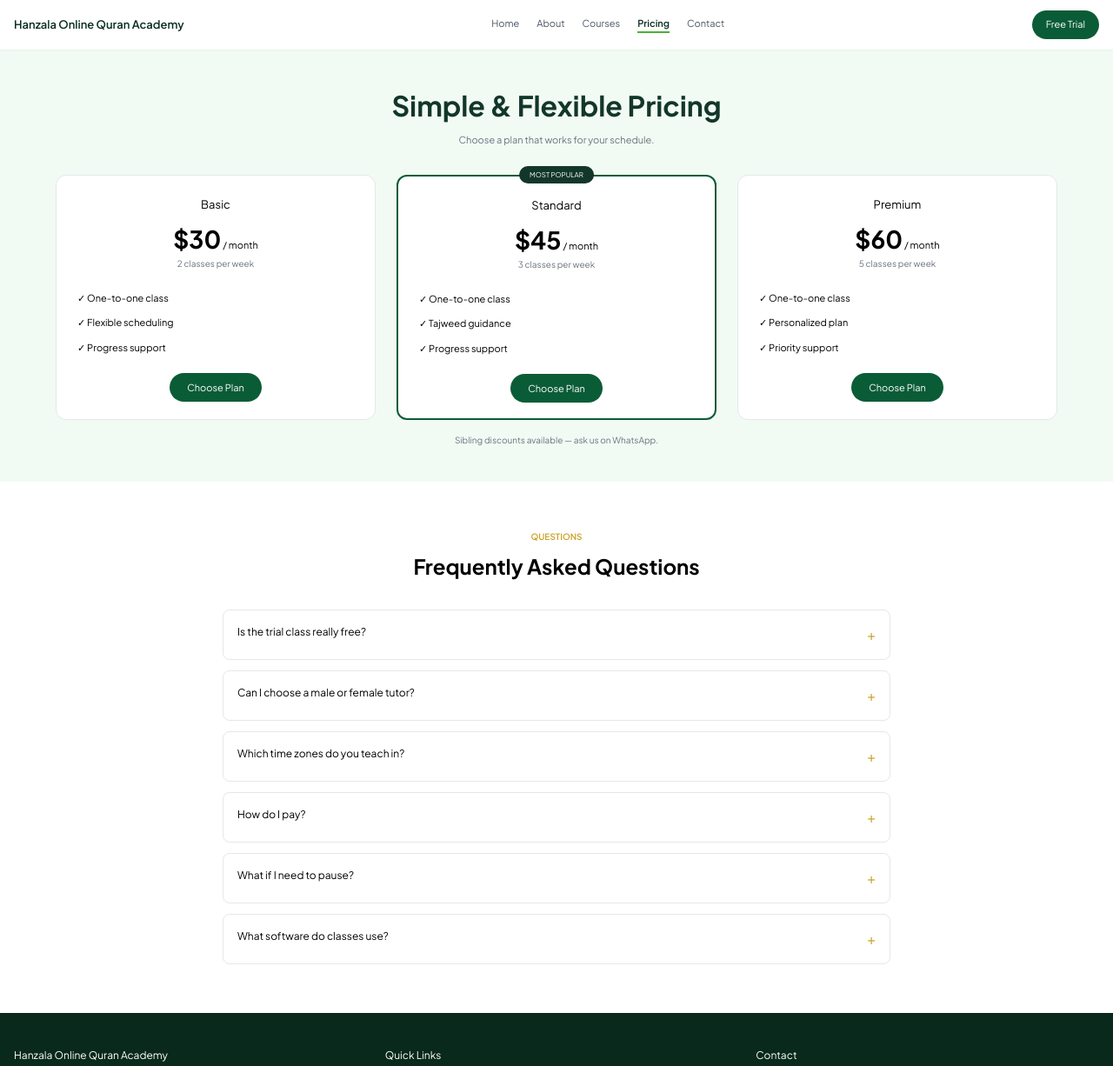
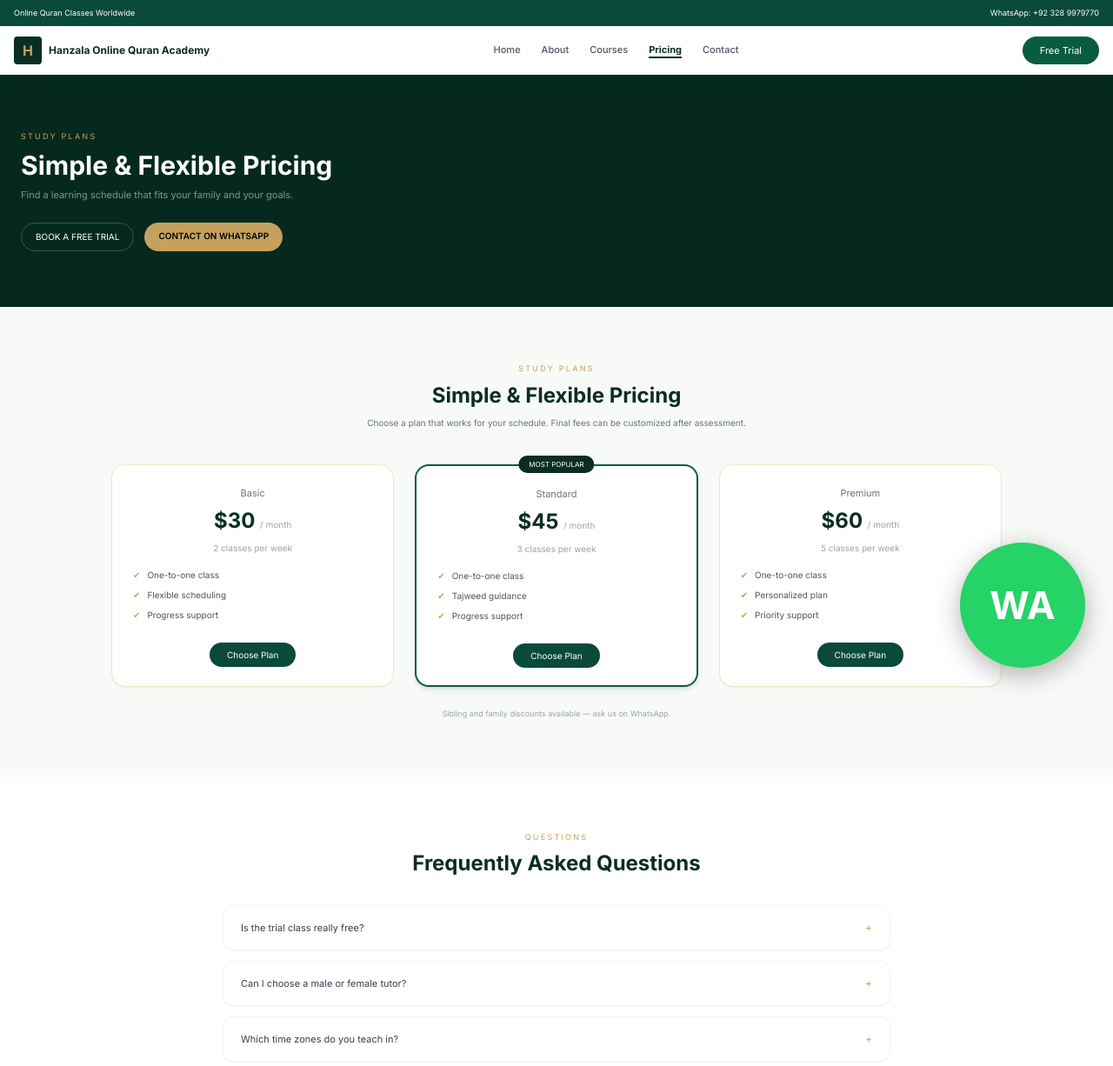
Before and after one commit to hanzalaonlinequranacademy/hanzalaonlinequranacademy.github.io, a plain HTML site: page pricing.html in a window 1280 px wide. Shown: the top 1226 px of the page at 87% size. Drawn offline with nearby package versions, Linux system fonts and the light colour scheme.

Commit message:
Update pricing.html

```diff
--- a/pricing.html
+++ b/pricing.html
@@ -5,95 +5,133 @@
 <meta name="viewport" content="width=device-width, initial-scale=1.0">
 <title>Pricing - Hanzala Online Quran Academy</title>
 <script src="https://cdn.tailwindcss.com"></script>
-<link href="https://fonts.googleapis.com/css2?family=Plus+Jakarta+Sans:wght@400;500;600;700&display=swap" rel="stylesheet">
-<style>body{font-family:'Plus Jakarta Sans',sans-serif;}</style>
+<link href="https://fonts.googleapis.com/css2?family=Inter:wght@400;500;600;700&display=swap" rel="stylesheet">
+<style>body{font-family:'Inter',sans-serif;}</style>
 </head>
-<body class="bg-[#f6fdf7]">
-<header class="bg-white shadow-sm sticky top-0 z-50">
-<div class="max-w-7xl mx-auto flex justify-between items-center px-4 py-3">
-<span class="font-semibold text-[#0a2e22] text-[13px]">Hanzala Online Quran Academy</span>
-<nav class="hidden md:flex gap-5 text-[11px]">
-<a href="index.html" class="text-gray-600">Home</a>
-<a href="about.html" class="text-gray-600">About</a>
-<a href="index.html#courses" class="text-gray-600">Courses</a>
-<a href="pricing.html" class="text-[#0a2e22] font-semibold border-b-2 border-[#4daf37]">Pricing</a>
-<a href="index.html#contact" class="text-gray-600">Contact</a>
+<body class="bg-[#fcfdf9]">
+
+<!-- Top Bar -->
+<div class="bg-[#0a4a3a] text-white text-[9px] py-2 px-4 flex justify-between">
+<span>Online Quran Classes Worldwide</span>
+<span>WhatsApp: +92 328 9979770</span>
+</div>
+
+<!-- Header -->
+<header class="bg-white shadow-sm sticky top-0 z-40">
+<div class="max-w-7xl mx-auto px-4 py-3 flex justify-between items-center">
+<div class="flex items-center gap-2"><div class="w-8 h-8 bg-[#0a2e22] rounded flex items-center justify-center text-[#c5a15d] font-bold">H</div><span class="font-bold text-[#0a2e22] text-[12px]">Hanzala Online Quran Academy</span></div>
+<nav class="hidden md:flex gap-6 text-[11px] font-medium text-gray-600">
+<a href="index.html">Home</a>
+<a href="about.html">About</a>
+<a href="courses.html">Courses</a>
+<a href="pricing.html" class="text-[#0a2e22] font-bold border-b-2 border-[#0a2e22]">Pricing</a>
+<a href="contact.html">Contact</a>
 </nav>
-<a href="https://wa.me/923289979770" class="bg-[#0a5c36] text-white text-[11px] px-4 py-2 rounded-full">Free Trial</a>
+<a href="contact.html" class="bg-[#0a5c3e] text-white px-5 py-2 rounded-full text-[11px]">Free Trial</a>
 </div>
 </header>
 
-<section class="py-10 px-4 bg-[#f2fbf3]">
-<div class="max-w-6xl mx-auto text-center">
-<h1 class="text-[26px] md:text-[32px] font-bold text-[#12372a]">Simple & Flexible Pricing</h1>
-<p class="text-[11px] text-gray-500 mt-2">Choose a plan that works for your schedule.</p>
-<div class="grid md:grid-cols-3 gap-6 mt-8 text-left">
-<div class="bg-white rounded-xl border p-6">
-<p class="text-center text-[13px]">Basic</p>
-<div class="text-center mt-2"><span class="text-[28px] font-bold">$30</span><span class="text-[11px]"> / month</span></div>
-<p class="text-center text-[10px] text-gray-500">2 classes per week</p>
-<ul class="mt-6 space-y-3 text-[11px]">
-<li>✓ One-to-one class</li><li>✓ Flexible scheduling</li><li>✓ Progress support</li>
-</ul>
-<div class="text-center mt-6"><a href="https://wa.me/923289979770?text=I want Basic Plan" class="bg-[#0a5c36] text-white text-[11px] px-5 py-2.5 rounded-full">Choose Plan</a></div>
-</div>
-<div class="bg-white rounded-xl border-2 border-[#0a5c36] p-6 relative">
-<span class="absolute -top-3 left-1/2 -translate-x-1/2 bg-[#12372a] text-white text-[8px] px-3 py-1 rounded-full">MOST POPULAR</span>
-<p class="text-center text-[13px]">Standard</p>
-<div class="text-center mt-2"><span class="text-[28px] font-bold">$45</span><span class="text-[11px]"> / month</span></div>
-<p class="text-center text-[10px] text-gray-500">3 classes per week</p>
-<ul class="mt-6 space-y-3 text-[11px]">
-<li>✓ One-to-one class</li><li>✓ Tajweed guidance</li><li>✓ Progress support</li>
-</ul>
-<div class="text-center mt-6"><a href="https://wa.me/923289979770?text=I want Standard Plan" class="bg-[#0a5c36] text-white text-[11px] px-5 py-2.5 rounded-full">Choose Plan</a></div>
-</div>
-<div class="bg-white rounded-xl border p-6">
-<p class="text-center text-[13px]">Premium</p>
-<div class="text-center mt-2"><span class="text-[28px] font-bold">$60</span><span class="text-[11px]"> / month</span></div>
-<p class="text-center text-[10px] text-gray-500">5 classes per week</p>
-<ul class="mt-6 space-y-3 text-[11px]">
-<li>✓ One-to-one class</li><li>✓ Personalized plan</li><li>✓ Priority support</li>
-</ul>
-<div class="text-center mt-6"><a href="https://wa.me/923289979770?text=I want Premium Plan" class="bg-[#0a5c36] text-white text-[11px] px-5 py-2.5 rounded-full">Choose Plan</a></div>
-</div>
-</div>
-<p class="text-[10px] text-gray-500 mt-4">Sibling discounts available — ask us on WhatsApp.</p>
-</div>
-</section>
-
-<section class="py-14 px-4 bg-white">
-<div class="max-w-3xl mx-auto">
-<p class="text-center text-[10px] text-[#c9a227] font-semibold">QUESTIONS</p>
-<h2 class="text-center text-[24px] font-bold mt-2">Frequently Asked Questions</h2>
-<div class="mt-8 space-y-3">
-<div class="faq-item border rounded-lg p-4 cursor-pointer"><div class="flex justify-between"><span class="text-[12px]">Is the trial class really free?</span><span class="text-[#c9a227]">+</span></div><p class="hidden mt-2 text-[11px] text-gray-500">Yes, completely free trial.</p></div>
-<div class="faq-item border rounded-lg p-4 cursor-pointer"><div class="flex justify-between"><span class="text-[12px]">Can I choose a male or female tutor?</span><span class="text-[#c9a227]">+</span></div><p class="hidden mt-2 text-[11px] text-gray-500">Yes, both available.</p></div>
-<div class="faq-item border rounded-lg p-4 cursor-pointer"><div class="flex justify-between"><span class="text-[12px]">Which time zones do you teach in?</span><span class="text-[#c9a227]">+</span></div><p class="hidden mt-2 text-[11px] text-gray-500">All time zones.</p></div>
-<div class="faq-item border rounded-lg p-4 cursor-pointer"><div class="flex justify-between"><span class="text-[12px]">How do I pay?</span><span class="text-[#c9a227]">+</span></div><p class="hidden mt-2 text-[11px] text-gray-500">PayPal, Wise, Bank.</p></div>
-<div class="faq-item border rounded-lg p-4 cursor-pointer"><div class="flex justify-between"><span class="text-[12px]">What if I need to pause?</span><span class="text-[#c9a227]">+</span></div><p class="hidden mt-2 text-[11px] text-gray-500">Pause anytime via WhatsApp.</p></div>
-<div class="faq-item border rounded-lg p-4 cursor-pointer"><div class="flex justify-between"><span class="text-[12px]">What software do classes use?</span><span class="text-[#c9a227]">+</span></div><p class="hidden mt-2 text-[11px] text-gray-500">Zoom / Meet / WhatsApp.</p></div>
+<!-- HERO -->
+<section class="bg-[#06291e] text-white py-16 px-6 relative overflow-hidden">
+<div class="max-w-7xl mx-auto">
+<p class="text-[9px] tracking-[0.25em] text-[#c5a15d] uppercase mb-2">STUDY PLANS</p>
+<h1 class="text-3xl font-bold mb-2">Simple & Flexible Pricing</h1>
+<p class="text-[11px] text-white/50 mb-6">Find a learning schedule that fits your family and your goals.</p>
+<div class="flex gap-3">
+<a href="contact.html" class="border border-white/20 text-white px-4 py-2 rounded-full text-[10px]">BOOK A FREE TRIAL</a>
+<a href="https://wa.me/923289979770" class="bg-[#c5a15d] text-black px-4 py-2 rounded-full text-[10px] font-semibold">CONTACT ON WHATSAPP</a>
 </div>
 </div>
 </section>
 
-<footer class="bg-[#08291c] text-white py-10 px-4">
-<div class="max-w-7xl mx-auto grid md:grid-cols-3 gap-8">
-<div><h3 class="text-[12px]">Hanzala Online Quran Academy</h3><p class="text-[11px] opacity-60 mt-3">Learn Quran with qualified tutors.</p></div>
-<div><h4 class="text-[12px]">Quick Links</h4><ul class="mt-3 space-y-1 text-[11px] opacity-60"><li><a href="about.html">About Us</a></li><li><a href="index.html#courses">Courses</a></li><li><a href="pricing.html">Pricing</a></li></ul></div>
-<div><h4 class="text-[12px]">Contact</h4><p class="text-[11px] opacity-60 mt-3">WhatsApp: +92 328 9979770</p></div>
+<!-- Pricing Cards -->
+<section class="py-16 px-4 bg-[#f8faf7]">
+<div class="max-w-5xl mx-auto text-center">
+<p class="text-[9px] tracking-[0.25em] text-[#c5a15d] uppercase mb-2">STUDY PLANS</p>
+<h2 class="text-2xl font-bold text-[#0a2e22] mb-2">Simple & Flexible Pricing</h2>
+<p class="text-[10px] text-gray-500 mb-10 max-w-2xl mx-auto">Choose a plan that works for your schedule. Final fees can be customized after assessment.</p>
+
+<div class="grid md:grid-cols-3 gap-6 text-left">
+
+<!-- Basic -->
+<div class="bg-white rounded-2xl p-6 border border-[#f0e6c8] shadow-sm text-center">
+<p class="text-[11px] text-gray-500 mb-2">Basic</p>
+<p class="text-2xl font-bold text-[#0a2e22] mb-1">$30 <span class="text-[10px] font-normal text-gray-400">/ month</span></p>
+<p class="text-[10px] text-gray-400 mb-4">2 classes per week</p>
+<ul class="text-[10px] text-gray-600 space-y-2 text-left mb-6">
+<li class="flex gap-2"><span class="text-[#c5a15d]">✔</span> One-to-one class</li>
+<li class="flex gap-2"><span class="text-[#c5a15d]">✔</span> Flexible scheduling</li>
+<li class="flex gap-2"><span class="text-[#c5a15d]">✔</span> Progress support</li>
+</ul>
+<a href="contact.html" class="bg-[#0a4a3a] text-white px-5 py-2 rounded-full text-[10px]">Choose Plan</a>
 </div>
-<p class="text-center text-[10px] opacity-40 mt-8">© 2026 Hanzala Online Quran Academy.</p>
+
+<!-- Standard MOST POPULAR -->
+<div class="bg-white rounded-2xl p-6 border-2 border-[#0a5c3e] shadow-md text-center relative">
+<div class="absolute -top-3 left-1/2 -translate-x-1/2 bg-[#0a2e22] text-white text-[8px] px-3 py-1 rounded-full">MOST POPULAR</div>
+<p class="text-[11px] text-gray-500 mb-2">Standard</p>
+<p class="text-2xl font-bold text-[#0a2e22] mb-1">$45 <span class="text-[10px] font-normal text-gray-400">/ month</span></p>
+<p class="text-[10px] text-gray-400 mb-4">3 classes per week</p>
+<ul class="text-[10px] text-gray-600 space-y-2 text-left mb-6">
+<li class="flex gap-2"><span class="text-[#c5a15d]">✔</span> One-to-one class</li>
+<li class="flex gap-2"><span class="text-[#c5a15d]">✔</span> Tajweed guidance</li>
+<li class="flex gap-2"><span class="text-[#c5a15d]">✔</span> Progress support</li>
+</ul>
+<a href="contact.html" class="bg-[#0a4a3a] text-white px-5 py-2 rounded-full text-[10px]">Choose Plan</a>
+</div>
+
+<!-- Premium -->
+<div class="bg-white rounded-2xl p-6 border border-[#f0e6c8] shadow-sm text-center">
+<p class="text-[11px] text-gray-500 mb-2">Premium</p>
+<p class="text-2xl font-bold text-[#0a2e22] mb-1">$60 <span class="text-[10px] font-normal text-gray-400">/ month</span></p>
+<p class="text-[10px] text-gray-400 mb-4">5 classes per week</p>
+<ul class="text-[10px] text-gray-600 space-y-2 text-left mb-6">
+<li class="flex gap-2"><span class="text-[#c5a15d]">✔</span> One-to-one class</li>
+<li class="flex gap-2"><span class="text-[#c5a15d]">✔</span> Personalized plan</li>
+<li class="flex gap-2"><span class="text-[#c5a15d]">✔</span> Priority support</li>
+</ul>
+<a href="contact.html" class="bg-[#0a4a3a] text-white px-5 py-2 rounded-full text-[10px]">Choose Plan</a>
+</div>
+
+</div>
+<p class="text-[9px] text-gray-400 mt-6">Sibling and family discounts available — ask us on WhatsApp.</p>
+</div>
+</section>
+
+<!-- FAQ -->
+<section class="py-16 px-4 bg-white">
+<div class="max-w-3xl mx-auto">
+<p class="text-[9px] tracking-[0.25em] text-[#c5a15d] uppercase mb-2 text-center">QUESTIONS</p>
+<h2 class="text-2xl font-bold text-[#0a2e22] mb-8 text-center">Frequently Asked Questions</h2>
+<div class="space-y-3">
+<div class="bg-white border border-gray-100 rounded-xl px-5 py-4 flex justify-between items-center shadow-sm"><p class="text-[11px] text-gray-700">Is the trial class really free?</p><span class="text-[#c5a15d] text-[12px]">+</span></div>
+<div class="bg-white border border-gray-100 rounded-xl px-5 py-4 flex justify-between items-center shadow-sm"><p class="text-[11px] text-gray-700">Can I choose a male or female tutor?</p><span class="text-[#c5a15d] text-[12px]">+</span></div>
+<div class="bg-white border border-gray-100 rounded-xl px-5 py-4 flex justify-between items-center shadow-sm"><p class="text-[11px] text-gray-700">Which time zones do you teach in?</p><span class="text-[#c5a15d] text-[12px]">+</span></div>
+<div class="bg-white border border-gray-100 rounded-xl px-5 py-4 flex justify-between items-center shadow-sm"><p class="text-[11px] text-gray-700">How do I pay the monthly fee?</p><span class="text-[#c5a15d] text-[12px]">+</span></div>
+<div class="bg-white border border-gray-100 rounded-xl px-5 py-4 flex justify-between items-center shadow-sm"><p class="text-[11px] text-gray-700">What if I need to pause or cancel?</p><span class="text-[#c5a15d] text-[12px]">+</span></div>
+<div class="bg-white border border-gray-100 rounded-xl px-5 py-4 flex justify-between items-center shadow-sm"><p class="text-[11px] text-gray-700">What software do the classes use?</p><span class="text-[#c5a15d] text-[12px]">+</span></div>
+</div>
+</div>
+</section>
+
+<!-- Footer -->
+<footer class="bg-[#0a2e22] text-white py-10 px-6">
+<div class="max-w-6xl mx-auto grid md:grid-cols-3 gap-8 text-[11px]">
+<div><div class="w-8 h-8 bg-white/10 rounded flex items-center justify-center text-[#c5a15d] font-bold mb-3">H</div><p class="font-bold mb-2">Hanzala Online Quran Academy</p><p class="opacity-60 text-[10px] leading-5">Learn Quran with qualified tutors through flexible one-to-one online classes.</p></div>
+<div><p class="font-semibold mb-3">Quick Links</p><div class="opacity-60 space-y-1.5 text-[10px]">
+<a href="index.html" class="block hover:text-white">Home</a>
+<a href="about.html" class="block hover:text-white">About Us</a>
+<a href="courses.html" class="block hover:text-white">Courses</a>
+<a href="pricing.html" class="block hover:text-white">Pricing</a>
+<a href="contact.html" class="block hover:text-white">Contact</a>
+</div></div>
+<div><p class="font-semibold mb-3">Contact</p><p class="opacity-60 text-[10px] leading-5">WhatsApp: +92 328 9979770<br>Free Trial Available<br>24/7 Support</p></div>
+</div>
+<div class="max-w-6xl mx-auto mt-8 pt-6 border-t border-white/10 text-center text-[9px] opacity-40">© 2026 Hanzala Online Quran Academy. All rights reserved.</div>
 </footer>
 
-<script>
-document.querySelectorAll('.faq-item').forEach(item=>{
-item.addEventListener('click',()=>{
-const p=item.querySelector('p');
-const plus=item.querySelector('span:last-child');
-p.classList.toggle('hidden');
-plus.textContent=p.classList.contains('hidden')?'+':'-';
-})
-})
-</script>
+<!-- BIG WHATSAPP BUTTON -->
+<a href="https://wa.me/923289979770?text=AssalamuAlaikum%20Hanzala%20Online%20Quran%20Academy" class="fixed bottom-8 right-8 bg-[#25D366] w-28 h-28 md:w-36 md:h-36 rounded-full flex items-center justify-center text-white text-[36px] md:text-[44px] font-bold shadow-[0_8px_30px_rgba(0,0,0,0.3)] z-50 hover:scale-110 transition">WA</a>
+
 </body>
   </html>
```
